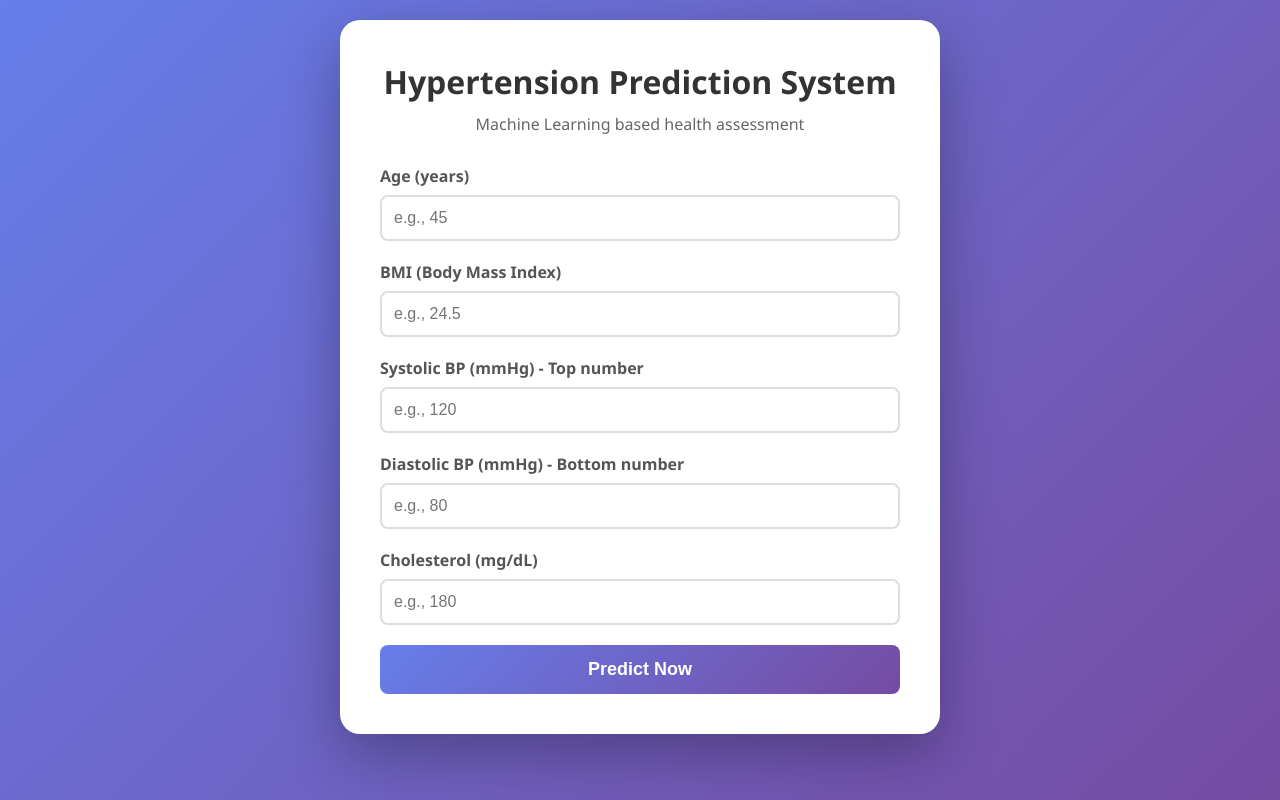
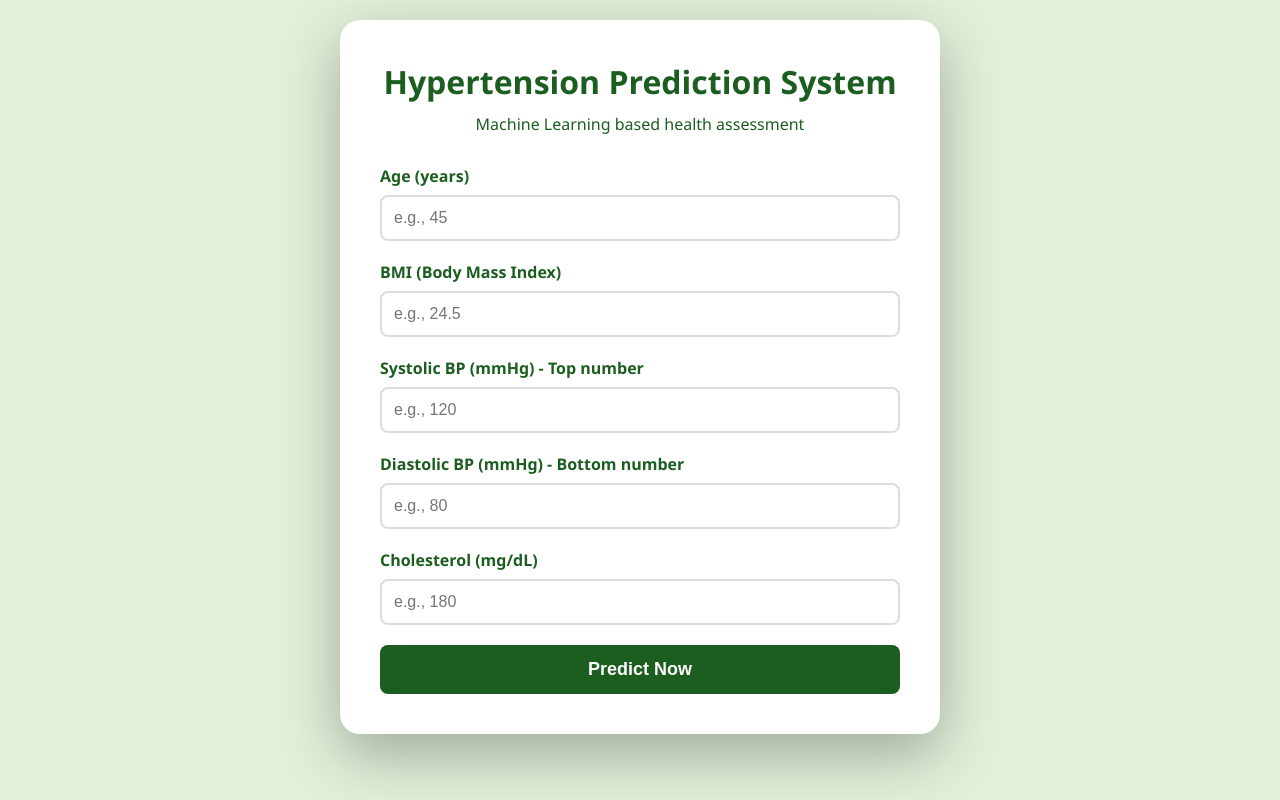
Before and after one commit to Pas-Strings/hypertension-predictor, a Flask app: page / in a window 1280 px wide. Run offline with Flask 3, Linux system fonts and the light colour scheme; parts of the project's set-up code (start-up, migrations or seed data) failed here and were passed over.

Commit message:
Updated app colors and styling

```diff
--- a/templates/index.html
+++ b/templates/index.html
@@ -12,7 +12,8 @@
         }
         body {
             font-family: 'Segoe UI', Tahoma, Geneva, Verdana, sans-serif;
-            background: linear-gradient(135deg, #667eea 0%, #764ba2 100%);
+          /* background: linear-gradient(135deg, #667eea 0%, #764ba2 100%);*/
+          background: #E2F0D9;
             min-height: 100vh;
             padding: 20px;
         }
@@ -26,12 +27,12 @@
         }
         h1 {
             text-align: center;
-            color: #333;
+            color: #1B5E20;
             margin-bottom: 10px;
         }
         .subtitle {
             text-align: center;
-            color: #666;
+            color: #1B5E20;
             margin-bottom: 30px;
         }
         .form-group {
@@ -41,7 +42,7 @@
             display: block;
             margin-bottom: 8px;
             font-weight: 600;
-            color: #555;
+            color: #1B5E20;
         }
         input {
             width: 100%;
@@ -58,7 +59,7 @@
         button {
             width: 100%;
             padding: 14px;
-            background: linear-gradient(135deg, #667eea 0%, #764ba2 100%);
+            background:#1B5E20;
             color: white;
             border: none;
             border-radius: 8px;
--- a/templates/result.html
+++ b/templates/result.html
@@ -12,7 +12,7 @@
         }
         body {
             font-family: 'Segoe UI', Tahoma, Geneva, Verdana, sans-serif;
-            background: linear-gradient(135deg, #667eea 0%, #764ba2 100%);
+            background:#E2F0D9;
             min-height: 100vh;
             padding: 20px;
         }
@@ -100,7 +100,7 @@
         .button {
             display: inline-block;
             padding: 12px 24px;
-            background: linear-gradient(135deg, #667eea 0%, #764ba2 100%);
+            background:#1B5E20;
             color: white;
             text-decoration: none;
             border-radius: 8px;
```
